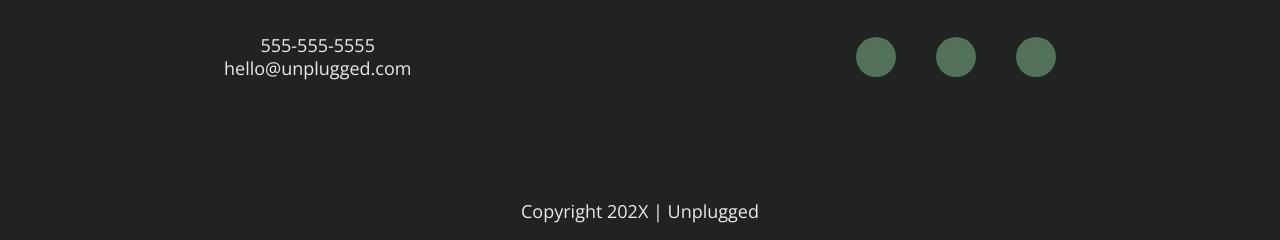
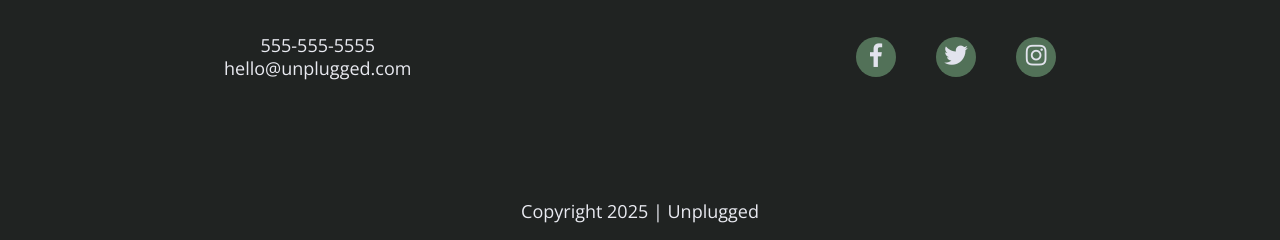
Before and after one commit to pushtoAmy/coding-responsive-websites2, a website: page html5-boilerplate_v8.0.0/about/index.html in a window 1280 px wide. Shown: the part 1716-1956 px from the top of the page. Drawn offline with nearby package versions, Linux system fonts and the light colour scheme.

Commit message:
updated styles

```diff
--- a/html5-boilerplate_v8.0.0/about/index.html
+++ b/html5-boilerplate_v8.0.0/about/index.html
@@ -13,6 +13,8 @@
   <!-- Place favicon.ico in the root directory -->
   <!-- Google Fonts -->
   <link href="https://fonts.googleapis.com/css?family=Open+Sans:400,700|Poppins:500,700" rel="stylesheet">
+  <!-- FontAwesome CDN version 5.5 -->
+  <link rel="stylesheet" href="https://use.fontawesome.com/releases/v5.5.0/css/all.css">
   <link rel="stylesheet" href="../css/normalize.css">
   <link rel="stylesheet" href="../css/main.css">
 </head>
@@ -118,13 +120,16 @@
           <h4>Social</h4>
           <div class="social-icons">
             <p>
-              <a href="https://www.facebook.com/Skillcrush/" target="_blank"></a>
+              <a href="https://www.facebook.com/Skillcrush/" target="_blank" aria-label="Facebook"><i aria-hidden="true"
+                  class="fab fa-facebook-f"></i></a>
             </p>
             <p>
-              <a href="https://twitter.com/Skillcrush" target="_blank"></a>
+              <a href="https://twitter.com/Skillcrush" target="_blank" aria-label="Twitter"><i aria-hidden="true"
+                  class="fab fa-twitter"></i></a>
             </p>
             <p>
-              <a href="https://www.instagram.com/skillcrush/" target="_blank"></a>
+              <a href="https://www.instagram.com/skillcrush/" target="_blank" aria-label="Instagram"><i
+                  aria-hidden="true" class="fab fa-instagram"></i></a>
             </p>
           </div>
         </div>
@@ -133,7 +138,7 @@
     </div>
     <!--footer content-wrapper ends-->
     <div class="copyright">
-      <p>Copyright 202X | Unplugged</p>
+      <p>Copyright 2025 | Unplugged</p>
     </div>
   </footer>
 
```
Also changed, not shown: html5-boilerplate_v8.0.0/faq/index.html (+1 -1 lines).
